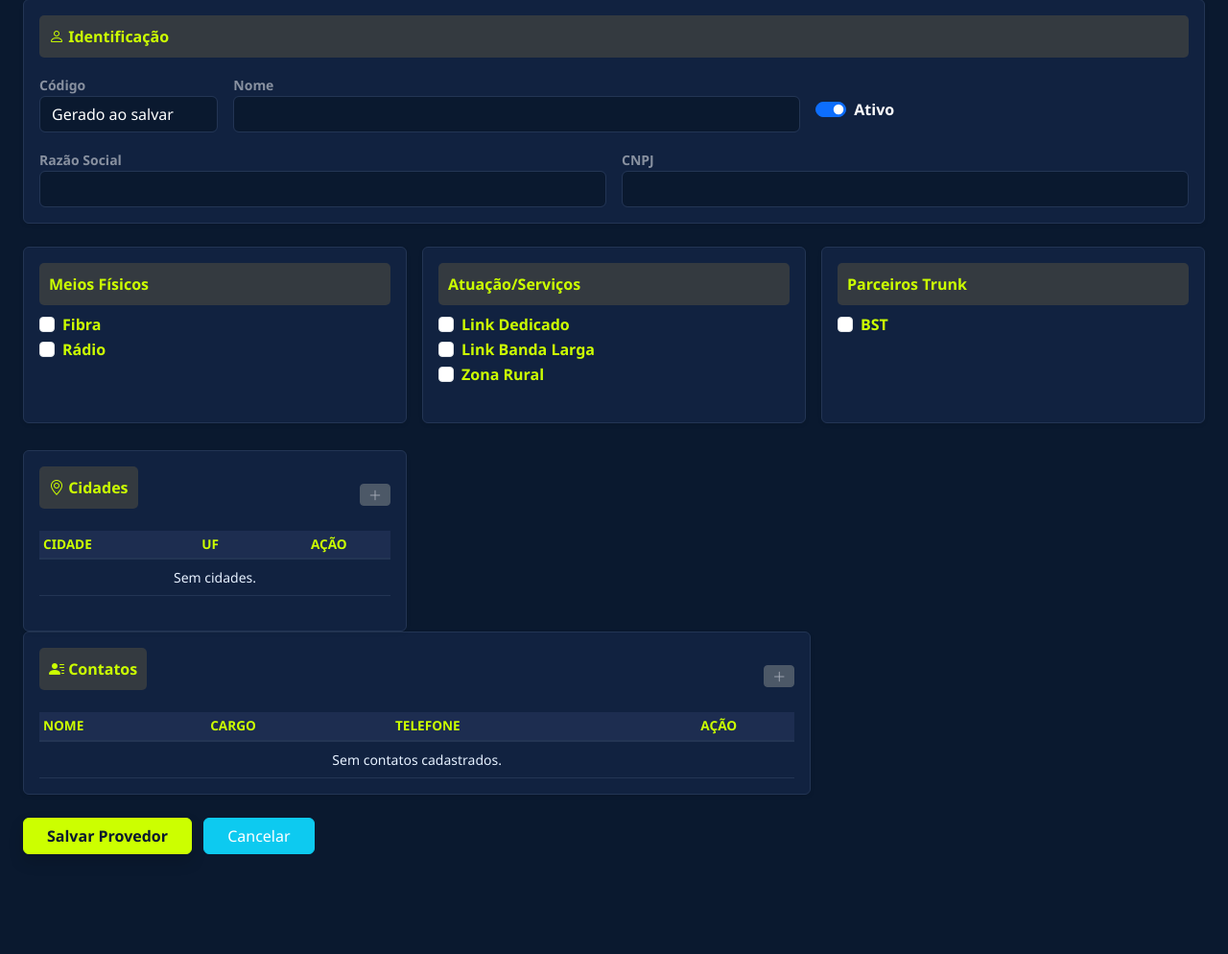
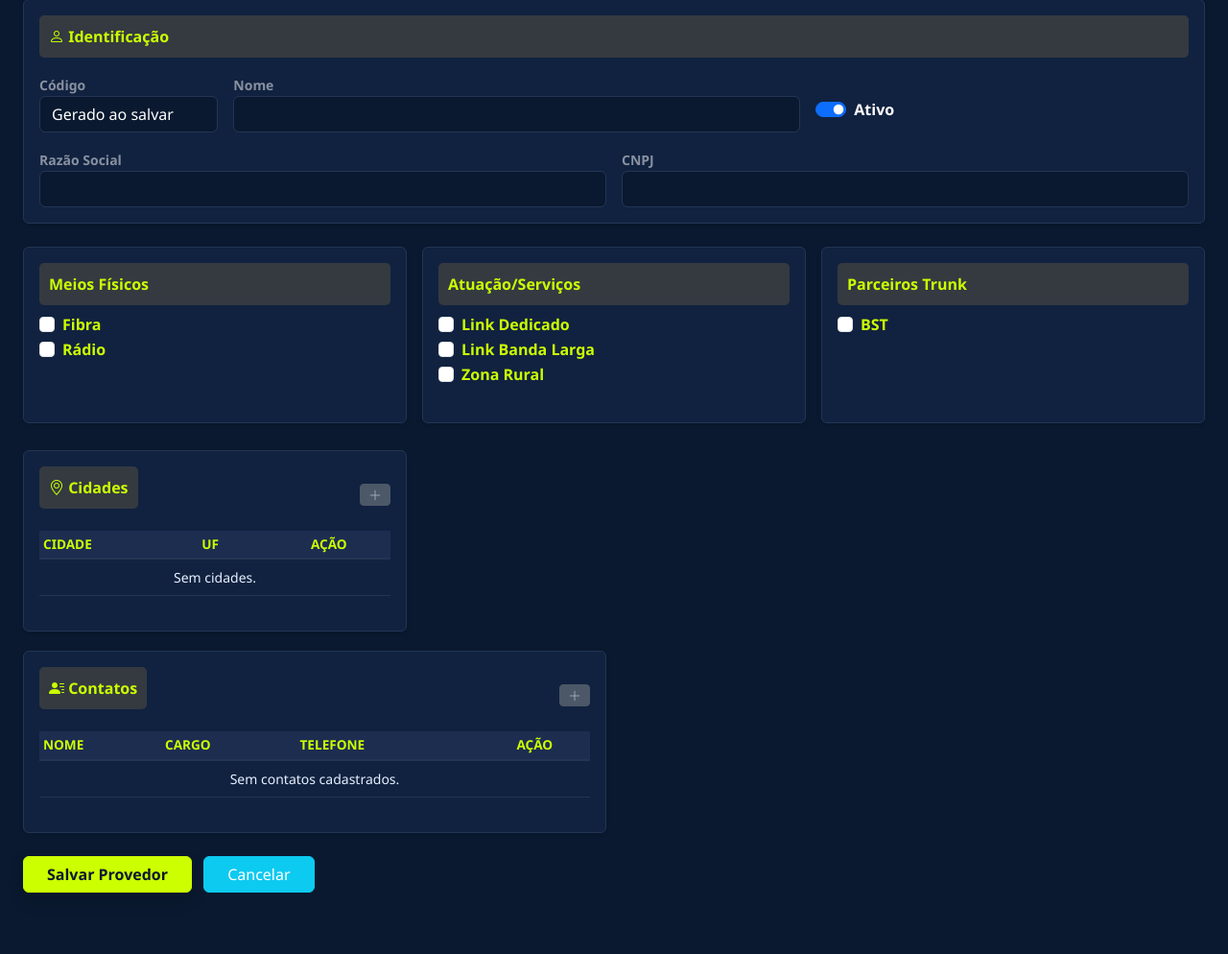
Before and after one commit to fernandosantosb30/sistema_EP, a Django app: page /provedores/novo/ in a window 1280 px wide. Shown: the part 177-1171 px from the top of the page at 96% size. Before the commit the page ends 1067 px from the top, so only its background shows below. Run offline with Django 5.2, Linux system fonts and the light colour scheme; the visitor is signed in with stand-in values (Sample User, id 1).

Commit message:
correcao de layout contatos

```diff
--- a/sistema_isp/templates/providers/cadastro_edit.html
+++ b/sistema_isp/templates/providers/cadastro_edit.html
@@ -139,7 +139,8 @@
     </div>
 </div>
 
-<div class="col-md-8">
+<div class="row g-3 mt-1">
+<div class="col-md-6">
     <div class="card-custom p-3 border rounded shadow-sm h-100" style="background-color: rgba(255,255,255,0.05);">
         <div class="d-flex justify-content-between align-items-center mb-2">
             <div class="header-section text-lime fw-bold"><i class="bi bi-person-lines-fill"></i> Contatos</div>
```
